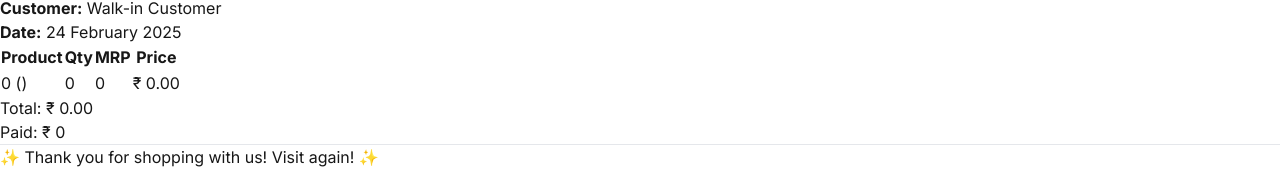
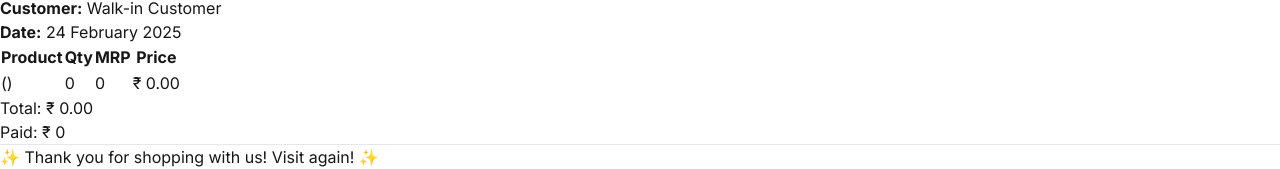
Before and after one commit to Maximus051996/shop_nextJS_mongoDB, a Next.js app: page /bms/generateBill in a window 1280 px wide. Shown: the part 469-638 px from the top of the page. Built offline with nearby package versions, Linux system fonts and the light colour scheme; sample sign-in values are in the browser's storage.

Commit message:
commit allignemnt of bill

```diff
--- a/src/components/POSBill.tsx
+++ b/src/components/POSBill.tsx
@@ -77,8 +77,7 @@ const POSBill = forwardRef<HTMLDivElement, POSBillProps>(
                         {productRows.map((row, index) => (
                             <tr key={index} className="border-b">
                                 <td className="py-2 px-2">
-                                    {row.quantity} {row.product} (
-                                    {row.entityTypeValue})
+                                    {row.product} ({row.entityTypeValue})
                                 </td>
                                 <td className="text-center py-2 px-2">
                                     {row.quantity}
```
